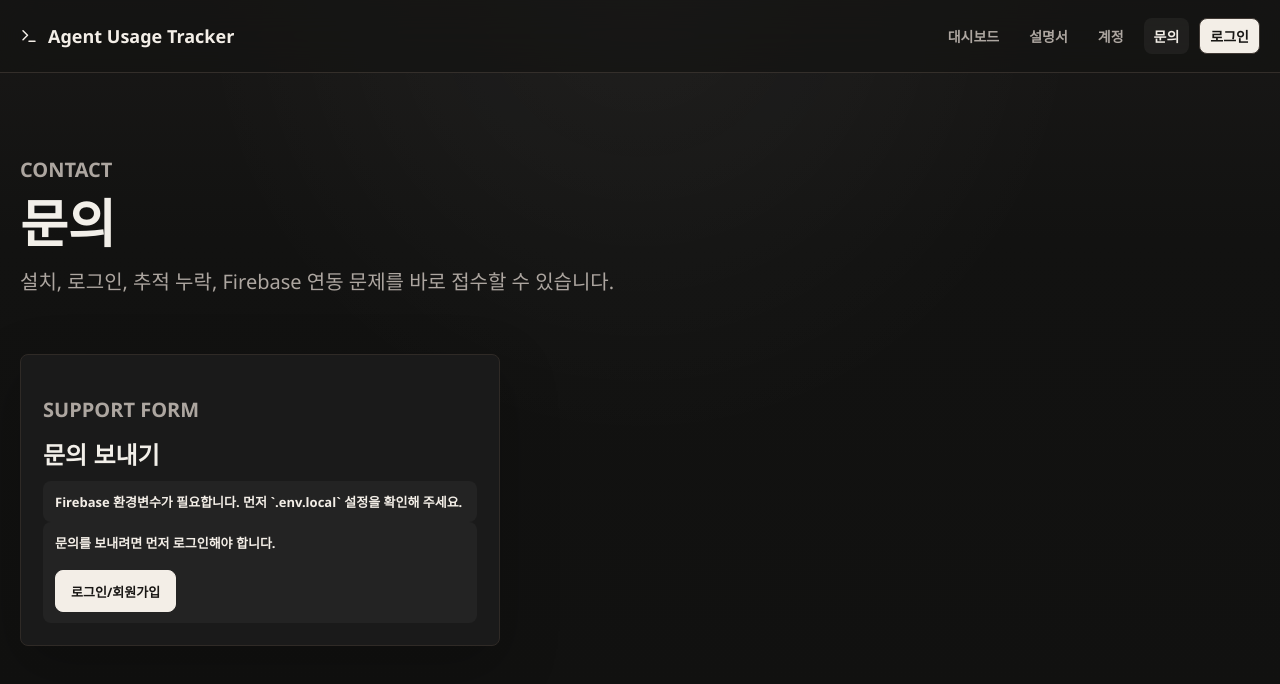
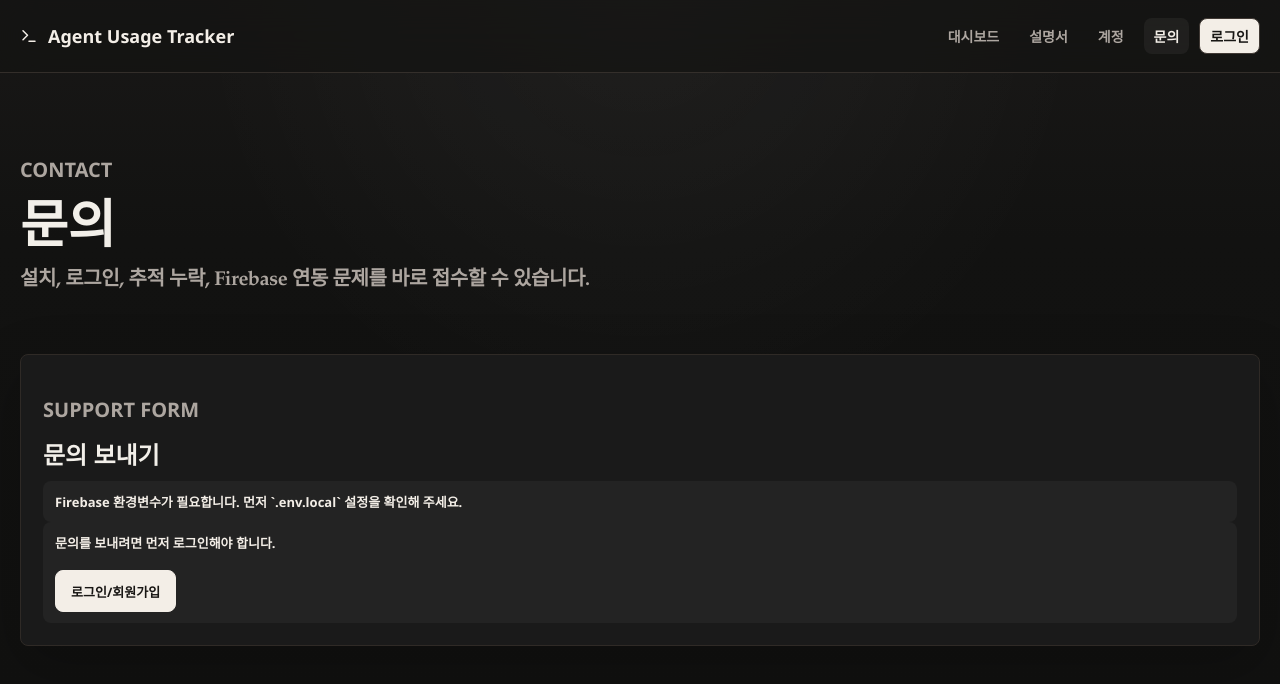
Before and after one commit to MisterKinn/Agent-Usage-Tracker, a Next.js app: page /contact in a window 1280 px wide. Shown: the top 684 px of the page. Built offline with nearby package versions, Linux system fonts and the light colour scheme; no server answers.

Commit message:
Widen contact page presentation

```diff
--- a/app/contact/contact.module.css
+++ b/app/contact/contact.module.css
@@ -1,6 +1,16 @@
 .contactLayout {
     display: grid;
     gap: 14px;
+}
+
+.lead {
+    max-width: none;
+    color: var(--accent);
+    font-family: "Iowan Old Style", "Palatino Linotype", "Noto Serif KR", serif;
+    font-size: 28px;
+    font-weight: 600;
+    line-height: 1.45;
+    letter-spacing: -0.02em;
 }
 
 .contactShell {
@@ -10,6 +20,8 @@
 }
 
 .contactPanel {
+    width: 100%;
+    max-width: none;
     padding: 22px;
 }
 
@@ -67,14 +79,14 @@
 
 .accountLabel {
     color: var(--muted);
-    font-size: 12px;
+    font-size: 15px;
     font-weight: 900;
     text-transform: uppercase;
 }
 
 .accountBadge strong {
     color: var(--accent);
-    font-size: 24px;
+    font-size: 20px;
     line-height: 1.2;
     letter-spacing: -0.01em;
 }
@@ -83,4 +95,8 @@
     .contactShell {
         grid-template-columns: 1fr;
     }
+
+    .lead {
+        font-size: 24px;
+    }
 }
--- a/app/contact/page.tsx
+++ b/app/contact/page.tsx
@@ -101,7 +101,7 @@ export default function ContactPage() {
             <section className="section-heading">
                 <p className="eyebrow">Contact</p>
                 <h1>문의</h1>
-                <p>
+                <p className={styles.lead}>
                     설치, 로그인, 추적 누락, Firebase 연동 문제를 바로 접수할 수
                     있습니다.
                 </p>
```
